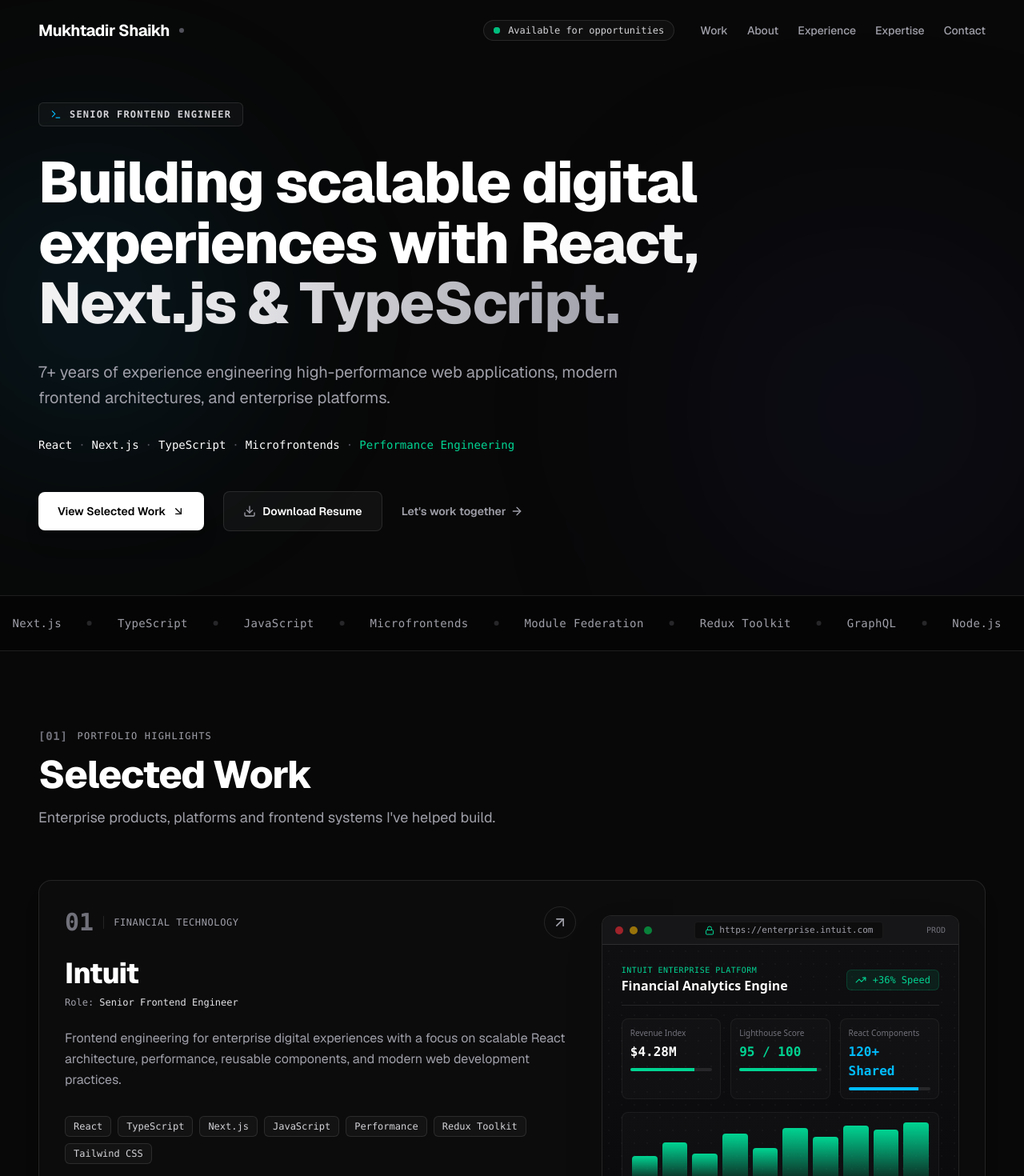
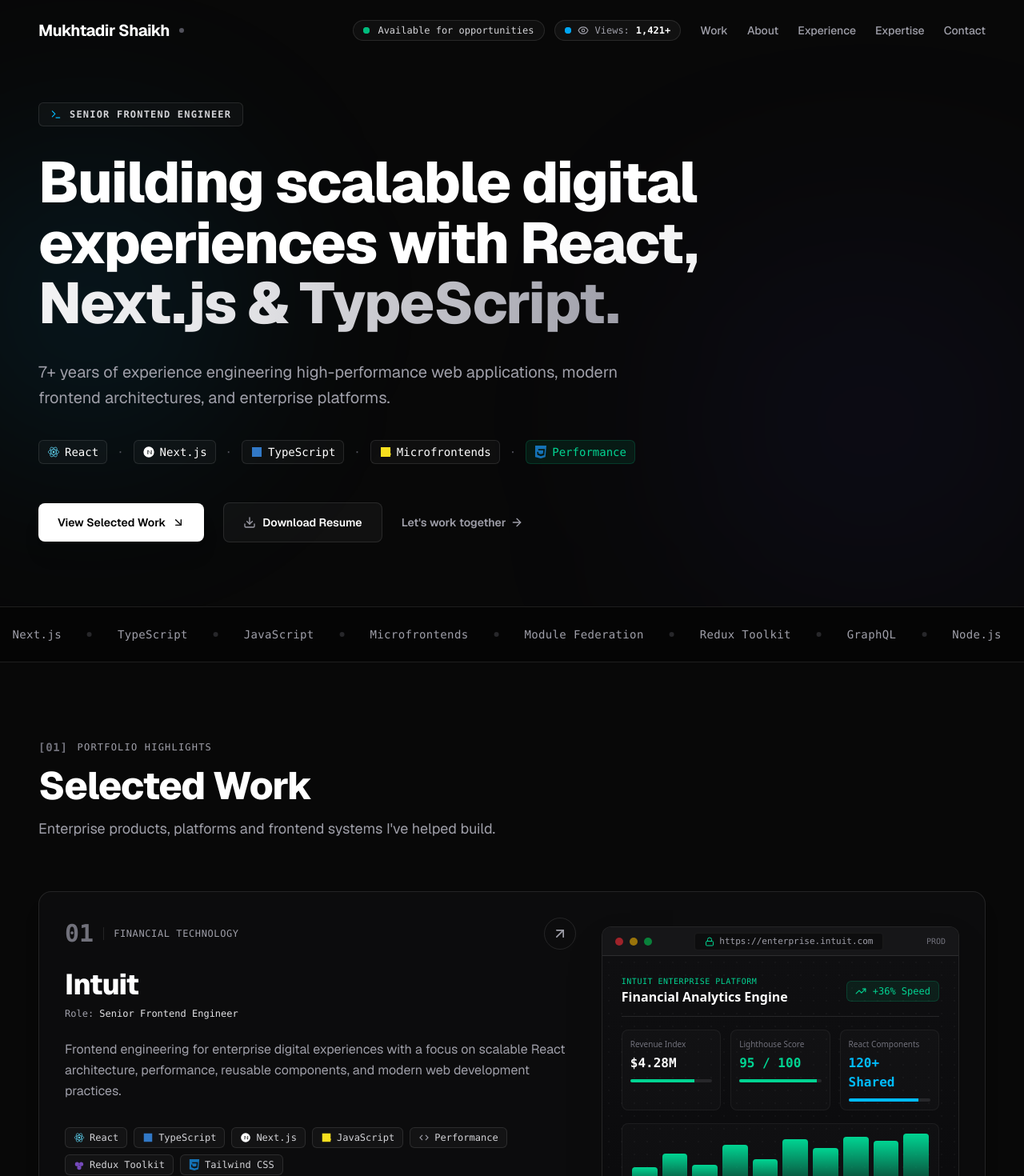
Before and after one commit to mukhtadirdev/profile, a Next.js app: page / in a window 1280 px wide. Shown: the top 1470 px of the page at 80% size. Built offline with nearby package versions, Linux system fonts and the light colour scheme.

Commit message:
feat: add SVG technology logos and visitor counter badge

```diff
--- a/src/app/work/[slug]/page.tsx
+++ b/src/app/work/[slug]/page.tsx
@@ -5,6 +5,7 @@
 import { ArrowLeft, ArrowRight, CheckCircle2, ShieldCheck, Cpu } from 'lucide-react';
 import { projects } from '@/data/projects';
 import { ProjectMockup } from '@/components/ProjectMockup';
+import { TechLogo } from '@/components/TechLogos';
 
 interface PageProps {
   params: Promise<{ slug: string }>;
@@ -92,7 +93,6 @@
               <p className="text-white font-semibold mt-1">Modular / Microfrontends</p>
             </div>
             <div>
-              <p className="text-zinc-500 uppercase">Status</p>
               <p className="text-emerald-400 font-semibold mt-1">Production Deployed</p>
             </div>
           </div>
@@ -191,9 +191,10 @@
                 {project.technologies.map((t) => (
                   <span
                     key={t}
-                    className="px-3 py-1.5 bg-white/[0.04] border border-white/10 rounded-lg text-xs font-mono text-zinc-200"
+                    className="flex items-center gap-1.5 px-3 py-1.5 bg-white/[0.04] border border-white/10 rounded-lg text-xs font-mono text-zinc-200"
                   >
-                    {t}
+                    <TechLogo name={t} className="w-4 h-4 shrink-0" />
+                    <span>{t}</span>
                   </span>
                 ))}
               </div>
--- a/src/components/Hero.tsx
+++ b/src/components/Hero.tsx
@@ -3,6 +3,7 @@
 import React from 'react';
 import { motion } from 'framer-motion';
 import { ArrowDownRight, ArrowRight, Download, Terminal } from 'lucide-react';
+import { TechLogo } from './TechLogos';
 
 export const Hero: React.FC = () => {
   return (
@@ -47,22 +48,37 @@
             7+ years of experience engineering high-performance web applications, modern frontend architectures, and enterprise platforms.
           </motion.p>
 
-          {/* Key Tech Stack Summary Pill */}
+          {/* Key Tech Stack Summary Strip with SVG Icons */}
           <motion.div
             initial={{ opacity: 0, y: 20 }}
             animate={{ opacity: 1, y: 0 }}
             transition={{ duration: 0.6, delay: 0.25, ease: 'easeOut' }}
-            className="text-sm font-mono text-zinc-400 flex items-center gap-2 flex-wrap"
+            className="text-sm font-mono text-zinc-400 flex items-center gap-3 flex-wrap pt-1"
           >
-            <span className="text-white font-medium">React</span>
+            <span className="inline-flex items-center gap-1.5 px-2.5 py-1 bg-white/[0.03] border border-white/10 rounded-md text-white font-medium">
+              <TechLogo name="React" className="w-4 h-4" />
+              <span>React</span>
+            </span>
             <span className="text-zinc-600">·</span>
-            <span className="text-white font-medium">Next.js</span>
+            <span className="inline-flex items-center gap-1.5 px-2.5 py-1 bg-white/[0.03] border border-white/10 rounded-md text-white font-medium">
+              <TechLogo name="Next.js" className="w-4 h-4" />
+              <span>Next.js</span>
+            </span>
             <span className="text-zinc-600">·</span>
-            <span className="text-white font-medium">TypeScript</span>
+            <span className="inline-flex items-center gap-1.5 px-2.5 py-1 bg-white/[0.03] border border-white/10 rounded-md text-white font-medium">
+              <TechLogo name="TypeScript" className="w-4 h-4" />
+              <span>TypeScript</span>
+            </span>
             <span className="text-zinc-600">·</span>
-            <span className="text-white font-medium">Microfrontends</span>
+            <span className="inline-flex items-center gap-1.5 px-2.5 py-1 bg-white/[0.03] border border-white/10 rounded-md text-white font-medium">
+              <TechLogo name="JavaScript" className="w-4 h-4" />
+              <span>Microfrontends</span>
+            </span>
             <span className="text-zinc-600">·</span>
-            <span className="text-emerald-400 font-medium">Performance Engineering</span>
+            <span className="inline-flex items-center gap-1.5 px-2.5 py-1 bg-emerald-500/10 border border-emerald-500/20 rounded-md text-emerald-400 font-medium">
+              <TechLogo name="Tailwind CSS" className="w-4 h-4" />
+              <span>Performance</span>
+            </span>
           </motion.div>
 
           {/* Action Call-To-Actions */}
--- a/src/components/Navbar.tsx
+++ b/src/components/Navbar.tsx
@@ -3,6 +3,7 @@
 import React, { useState, useEffect } from 'react';
 import Link from 'next/link';
 import { Menu, X, ArrowUpRight } from 'lucide-react';
+import { VisitorCounter } from './VisitorCounter';
 
 export const Navbar: React.FC = () => {
   const [isScrolled, setIsScrolled] = useState(false);
@@ -44,14 +45,17 @@
             <span className="hidden sm:inline-block w-1.5 h-1.5 rounded-full bg-zinc-600 group-hover:bg-white transition-colors" />
           </Link>
 
-          {/* Availability Status Badge & Desktop Navigation */}
-          <div className="hidden md:flex items-center gap-8">
+          {/* Status Badges & Desktop Navigation */}
+          <div className="hidden md:flex items-center gap-6">
+            <div className="flex items-center gap-3">
               <div className="flex items-center gap-2.5 px-3 py-1 bg-white/[0.03] border border-white/10 rounded-full text-xs text-zinc-300 font-mono">
                 <span className="relative flex h-2 w-2">
                   <span className="animate-ping absolute inline-flex h-full w-full rounded-full bg-emerald-400 opacity-75"></span>
                   <span className="relative inline-flex rounded-full h-2 w-2 bg-emerald-500"></span>
                 </span>
                 <span>Available for opportunities</span>
+              </div>
+              <VisitorCounter />
             </div>
 
             <nav className="flex items-center gap-6 text-sm text-zinc-400 font-medium">
@@ -71,9 +75,10 @@
           {/* Mobile Hamburger Toggle */}
           <button
             onClick={() => setMobileMenuOpen(!mobileMenuOpen)}
-            className="md:hidden p-2 text-zinc-300 hover:text-white focus:outline-none"
+            className="md:hidden p-2 text-zinc-300 hover:text-white focus:outline-none flex items-center gap-2"
             aria-label="Toggle Navigation Menu"
           >
+            <VisitorCounter />
             {mobileMenuOpen ? <X className="w-6 h-6" /> : <Menu className="w-6 h-6" />}
           </button>
         </div>
@@ -83,12 +88,15 @@
       {mobileMenuOpen && (
         <div className="fixed inset-0 z-40 bg-[#0a0a0a]/98 backdrop-blur-xl flex flex-col justify-between px-8 py-20 md:hidden animate-in fade-in duration-200">
           <div className="space-y-6">
+            <div className="flex flex-wrap gap-2">
               <div className="flex items-center gap-2.5 px-3 py-1.5 bg-white/[0.04] border border-white/10 rounded-full text-xs text-zinc-300 font-mono w-fit">
                 <span className="relative flex h-2 w-2">
                   <span className="animate-ping absolute inline-flex h-full w-full rounded-full bg-emerald-400 opacity-75"></span>
                   <span className="relative inline-flex rounded-full h-2 w-2 bg-emerald-500"></span>
                 </span>
                 <span>Available for opportunities</span>
+              </div>
+              <VisitorCounter />
             </div>
 
             <nav className="flex flex-col space-y-6 text-2xl font-bold text-white pt-6 border-t border-white/10">
--- a/src/components/ProjectCard.tsx
+++ b/src/components/ProjectCard.tsx
@@ -5,6 +5,7 @@
 import { ArrowUpRight } from 'lucide-react';
 import { Project } from '@/data/projects';
 import { ProjectMockup } from './ProjectMockup';
+import { TechLogo } from './TechLogos';
 
 interface ProjectCardProps {
   project: Project;
@@ -52,14 +53,15 @@
             {project.description}
           </p>
 
-          {/* Technology Badges */}
+          {/* Technology Badges with SVG Logos */}
           <div className="flex flex-wrap gap-2 pt-2">
             {project.technologies.map((tech) => (
               <span
                 key={tech}
-                className="px-2.5 py-1 bg-white/[0.03] border border-white/10 rounded-md text-xs font-mono text-zinc-300 group-hover:border-white/20 transition-colors"
+                className="flex items-center gap-1.5 px-2.5 py-1 bg-white/[0.03] border border-white/10 rounded-md text-xs font-mono text-zinc-300 group-hover:border-white/20 transition-colors"
               >
-                {tech}
+                <TechLogo name={tech} className="w-3.5 h-3.5 shrink-0" />
+                <span>{tech}</span>
               </span>
             ))}
           </div>
--- /dev/null
+++ b/src/components/TechLogos.tsx
@@ -0,0 +1,142 @@
+import React from 'react';
+
+interface TechLogoProps {
+  name: string;
+  className?: string;
+}
+
+export const TechLogo: React.FC<TechLogoProps> = ({ name, className = 'w-4 h-4' }) => {
+  const normalized = name.toLowerCase().trim();
+
+  if (normalized.includes('react')) {
+    return (
+      <svg className={`${className} text-[#61DAFB] fill-current`} viewBox="0 0 24 24">
+        <circle cx="12" cy="12" r="2" />
+        <g fill="none" stroke="currentColor" strokeWidth="1">
+          <ellipse cx="12" cy="12" rx="10" ry="4.5" />
+          <ellipse cx="12" cy="12" rx="10" ry="4.5" transform="rotate(60 12 12)" />
+          <ellipse cx="12" cy="12" rx="10" ry="4.5" transform="rotate(120 12 12)" />
+        </g>
+      </svg>
+    );
+  }
+
+  if (normalized.includes('next.js') || normalized.includes('next')) {
+    return (
+      <svg className={`${className} fill-current text-white`} viewBox="0 0 24 24">
+        <path d="M12 2A10 10 0 1 0 22 12 10 10 0 0 0 12 2zm3.96 13.96L11 9.5v6.5H9.5V8.5h1.5l4.96 6.46v-6.46H17.4v7.46z" />
+      </svg>
+    );
+  }
+
+  if (normalized.includes('typescript')) {
+    return (
+      <svg className={`${className} fill-current text-[#3178C6]`} viewBox="0 0 24 24">
+        <path d="M3 3h18v18H3V3zm10.22 13.56c.72.39 1.63.66 2.47.66 1.34 0 1.96-.58 1.96-1.39 0-.84-.69-1.29-2.02-1.77-1.89-.66-2.97-1.54-2.97-3.05 0-1.92 1.6-3.23 4.14-3.23 1.15 0 2.07.24 2.67.57l-.63 1.51c-.48-.27-1.28-.53-2.14-.53-1.29 0-1.82.55-1.82 1.25 0 .77.63 1.15 1.94 1.63 1.99.72 3.07 1.55 3.07 3.2 0 2.05-1.57 3.39-4.38 3.39-1.29 0-2.47-.35-3.03-.7l.54-1.54zM7.18 10.6H5v-1.6h6.11v1.6H9.03v7.35H7.18V10.6z" />
+      </svg>
+    );
+  }
+
+  if (normalized === 'javascript' || normalized === 'js') {
+    return (
+      <svg className={`${className} fill-current text-[#F7DF1E]`} viewBox="0 0 24 24">
+        <path d="M3 3h18v18H3V3zm11.53 14.34c.76.43 1.76.77 2.87.77 1.48 0 2.22-.62 2.22-1.53 0-.96-.79-1.44-2.15-1.96-2.17-.79-3.23-1.74-3.23-3.41 0-2.14 1.73-3.49 4.41-3.49 1.39 0 2.37.3 2.92.59l-.65 1.68c-.46-.24-1.34-.54-2.31-.54-1.37 0-2.07.57-2.07 1.32 0 .86.72 1.25 2.11 1.76 2.26.83 3.32 1.77 3.32 3.48 0 2.28-1.79 3.65-4.73 3.65-1.48 0-2.73-.39-3.32-.78l.61-1.54zM7.78 12.18c0-.7.31-1.04.9-1.04.62 0 .97.35.97 1.04v5.33c0 1.57-.88 2.68-2.61 2.68-1.1 0-1.95-.38-2.42-.76l.54-1.48c.4.3.99.57 1.65.57.87 0 1.27-.49 1.27-1.34v-4.46z" />
+      </svg>
+    );
+  }
+
+  if (normalized.includes('html')) {
+    return (
+      <svg className={`${className} fill-current text-[#E34F26]`} viewBox="0 0 24 24">
+        <path d="M1.5 0h21l-1.91 21.48L12 24 1.41 21.48L1.5 0zm15.42 6.55H7.13l.23 2.58h9.33l-.52 5.72-4.17 1.15-4.17-1.15-.27-3.07H5.02l.48 5.48L12 19.92l6.5-1.8 1.08-11.57z" />
+      </svg>
+    );
+  }
+
+  if (normalized.includes('css')) {
+    return (
+      <svg className={`${className} fill-current text-[#1572B6]`} viewBox="0 0 24 24">
+        <path d="M1.5 0h21l-1.91 21.48L12 24 1.41 21.48L1.5 0zm15.42 6.55H7.13l.23 2.58h9.33l-.52 5.72-4.17 1.15-4.17-1.15-.27-3.07H5.02l.48 5.48L12 19.92l6.5-1.8 1.08-11.57z" />
+      </svg>
+    );
+  }
+
+  if (normalized.includes('tailwind')) {
+    return (
+      <svg className={`${className} fill-current text-[#06B6D4]`} viewBox="0 0 24 24">
+        <path d="M12.001 4.8c-3.2 0-5.2 1.6-6 4.8 1.2-1.6 2.6-2.2 4.2-1.8.913.228 1.565.89 2.288 1.624C13.666 10.618 15.027 12 18.001 12c3.2 0 5.2-1.6 6-4.8-1.2 1.6-2.6 2.2-4.2 1.8-.913-.228-1.565-.89-2.288-1.624C16.337 6.182 14.976 4.8 12.001 4.8zm-6 7.2c-3.2 0-5.2 1.6-6 4.8 1.2-1.6 2.6-2.2 4.2-1.8.913.228 1.565.89 2.288 1.624C7.666 17.818 9.027 19.2 12.001 19.2c3.2 0 5.2-1.6 6-4.8-1.2 1.6-2.6 2.2-4.2 1.8-.913-.228-1.565-.89-2.288-1.624C10.337 13.382 8.976 12 6.001 12z" />
+      </svg>
+    );
+  }
+
+  if (normalized.includes('redux')) {
+    return (
+      <svg className={`${className} fill-current text-[#764ABC]`} viewBox="0 0 24 24">
+        <path d="M16.5 6a4.5 4.5 0 0 0-4.5 4.5V11a4.5 4.5 0 1 0 4.5-5zm-9 0a4.5 4.5 0 1 0 4.5 4.5V10.5A4.5 4.5 0 0 0 7.5 6zm4.5 7.5a4.5 4.5 0 1 0 0 9 4.5 4.5 0 0 0 0-9z" />
+      </svg>
+    );
+  }
+
+  if (normalized.includes('graphql')) {
+    return (
+      <svg className={`${className} fill-current text-[#E10098]`} viewBox="0 0 24 24">
+        <path d="M12 2l8.66 5v10L12 22l-8.66-5V7L12 2zm0 2.31L5.34 8v8L12 19.69 18.66 16V8L12 4.31z" />
+      </svg>
+    );
+  }
+
+  if (normalized.includes('node')) {
+    return (
+      <svg className={`${className} fill-current text-[#5FA04E]`} viewBox="0 0 24 24">
+        <path d="M12 2L2 7.5v9L12 22l10-5.5v-9L12 2zm0 2.31l7.5 4.13v8.25L12 20.82l-7.5-4.13V8.44L12 4.31z" />
+      </svg>
+    );
+  }
+
+  if (normalized.includes('aws')) {
+    return (
+      <svg className={`${className} fill-current text-[#FF9900]`} viewBox="0 0 24 24">
+        <path d="M12 2L2 7l10 5 10-5-10-5zm0 7.33L4.47 7 12 3.67 19.53 7 12 9.33zM2 17l10 5 10-5v-3l-10 5-10-5v3z" />
+      </svg>
+    );
+  }
+
+  if (normalized.includes('docker')) {
+    return (
+      <svg className={`${className} fill-current text-[#2496ED]`} viewBox="0 0 24 24">
+        <path d="M13.98 11.08h-2.12v2.12h2.12v-2.12zm-3.18 0H8.68v2.12h2.12v-2.12zm-3.18 0H5.5v2.12h2.12v-2.12zm9.54 0h-2.12v2.12h2.12v-2.12zm3.18 0h-2.12v2.12h2.12v-2.12zm-6.36-3.18h-2.12v2.12h2.12V7.9zm-3.18 0H8.68v2.12h2.12V7.9zm6.36 0h-2.12v2.12h2.12V7.9zm-3.18-3.18h-2.12v2.12h2.12V4.72z" />
+      </svg>
+    );
+  }
+
+  if (normalized.includes('kubernetes')) {
+    return (
+      <svg className={`${className} fill-current text-[#326CE5]`} viewBox="0 0 24 24">
+        <path d="M12 2L2.5 7.5v11L12 24l9.5-5.5v-11L12 2zm0 3.3l6.5 3.75v7.5L12 20.3l-6.5-3.75v-7.5L12 5.3z" />
+      </svg>
+    );
+  }
+
+  if (normalized.includes('jest')) {
+    return (
+      <svg className={`${className} fill-current text-[#C21325]`} viewBox="0 0 24 24">
+        <path d="M12 2L2 22h20L12 2zm0 4l6.5 13H5.5L12 6z" />
+      </svg>
+    );
+  }
+
+  if (normalized.includes('cypress')) {
+    return (
+      <svg className={`${className} fill-current text-[#00BF88]`} viewBox="0 0 24 24">
+        <path d="M12 2A10 10 0 1 0 22 12 10 10 0 0 0 12 2zm0 16a6 6 0 1 1 6-6 6 6 0 0 1-6 6z" />
+      </svg>
+    );
+  }
+
+  // Default fallback code icon
+  return (
+    <svg className={`${className} fill-current text-zinc-400`} viewBox="0 0 24 24">
+      <path d="M9.4 16.6L4.8 12l4.6-4.6L8 6l-6 6 6 6 1.4-1.4zm5.2 0l4.6-4.6-4.6-4.6L16 6l6 6-6 6-1.4-1.4z" />
+    </svg>
+  );
+};
--- a/src/components/TechStack.tsx
+++ b/src/components/TechStack.tsx
@@ -3,6 +3,7 @@
 import React from 'react';
 import { SectionHeading } from './SectionHeading';
 import { techCategories } from '@/data/skills';
+import { TechLogo } from './TechLogos';
 
 export const TechStack: React.FC = () => {
   return (
@@ -30,9 +31,10 @@
                 {cat.skills.map((skill) => (
                   <span
                     key={skill}
-                    className="px-3 py-1.5 bg-white/[0.03] border border-white/10 hover:border-white/20 hover:bg-white/[0.06] rounded-md text-xs font-mono text-zinc-300 transition-colors"
+                    className="flex items-center gap-2 px-3 py-1.5 bg-white/[0.03] border border-white/10 hover:border-white/20 hover:bg-white/[0.06] rounded-md text-xs font-mono text-zinc-300 transition-colors"
                   >
-                    {skill}
+                    <TechLogo name={skill} className="w-4 h-4 shrink-0" />
+                    <span>{skill}</span>
                   </span>
                 ))}
               </div>
--- /dev/null
+++ b/src/components/VisitorCounter.tsx
@@ -0,0 +1,39 @@
+'use client';
+
+import React, { useEffect, useState } from 'react';
+import { Eye } from 'lucide-react';
+
+export const VisitorCounter: React.FC = () => {
+  const [views, setViews] = useState<number | null>(null);
+
+  useEffect(() => {
+    const STORAGE_KEY = 'mukhtadir_portfolio_views_count';
+    const BASELINE_VIEWS = 1420;
+
+    const saved = localStorage.getItem(STORAGE_KEY);
+    let currentCount = saved ? parseInt(saved, 10) : BASELINE_VIEWS;
+
+    // Increment count on new session/visit
+    if (!sessionStorage.getItem('mukhtadir_session_counted')) {
+      currentCount += 1;
+      localStorage.setItem(STORAGE_KEY, currentCount.toString());
+      sessionStorage.setItem('mukhtadir_session_counted', 'true');
+    }
+
+    setViews(currentCount);
+  }, []);
+
+  if (views === null) return null;
+
+  return (
+    <div className="flex items-center gap-2 px-3 py-1 bg-white/[0.04] border border-white/10 rounded-full text-xs font-mono text-zinc-300 select-none">
+      <div className="relative flex h-2 w-2">
+        <span className="animate-ping absolute inline-flex h-full w-full rounded-full bg-sky-400 opacity-75"></span>
+        <span className="relative inline-flex rounded-full h-2 w-2 bg-sky-500"></span>
+      </div>
+      <Eye className="w-3.5 h-3.5 text-zinc-400" />
+      <span className="text-zinc-400 font-medium">Views:</span>
+      <span className="text-white font-bold">{views.toLocaleString()}+</span>
+    </div>
+  );
+};
```
Lines whose indentation alone changed are shown as unchanged.
